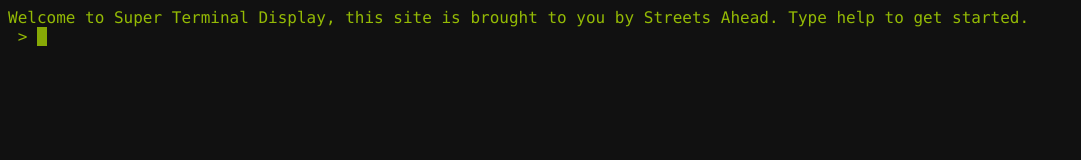
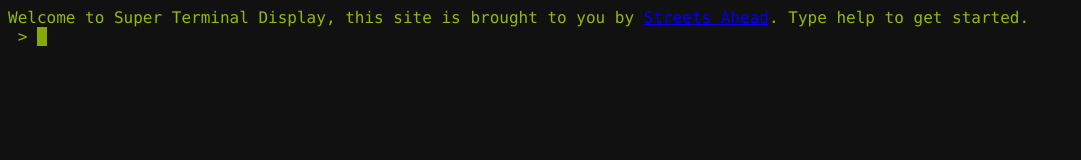
Before and after one commit to streets-ahead/super-terminal-display, a plain HTML site: page index.html in a window 1280 px wide. Shown: the whole page, without its empty margins (0-1081 px from the left). Drawn offline with nearby package versions, Linux system fonts and the light colour scheme.

Commit message:
SA Link on Welcome

```diff
--- a/js/std.js
+++ b/js/std.js
@@ -78,4 +78,5 @@
 
 setInterval(function() { toggleFade() }, 25)
 
-println("Welcome to Super Terminal Display, this site is brought to you by Streets Ahead.  Type help to get started.");
+var saLink = "<a href='http://streetsaheadllc.com'>Streets Ahead</a>"
+println("Welcome to Super Terminal Display, this site is brought to you by " + saLink + ".  Type help to get started.");
--- a/styles/std.css
+++ b/styles/std.css
@@ -5,6 +5,10 @@
 	font-size:16px;
 }
 
+a:visited{
+  color:#94ba05;
+}
+
 .cursor {
 	width:5px;
 	height:16px;
```
